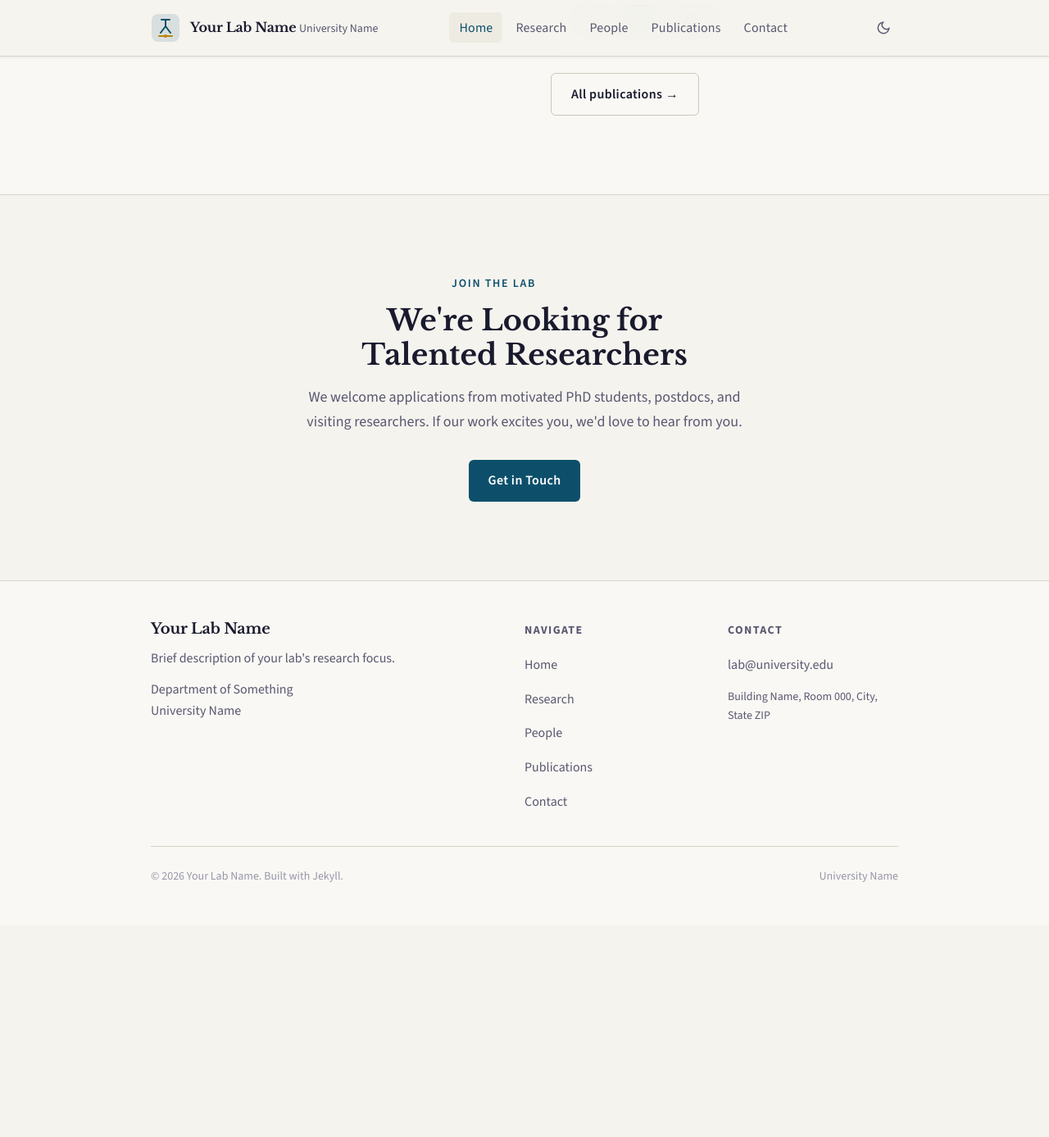
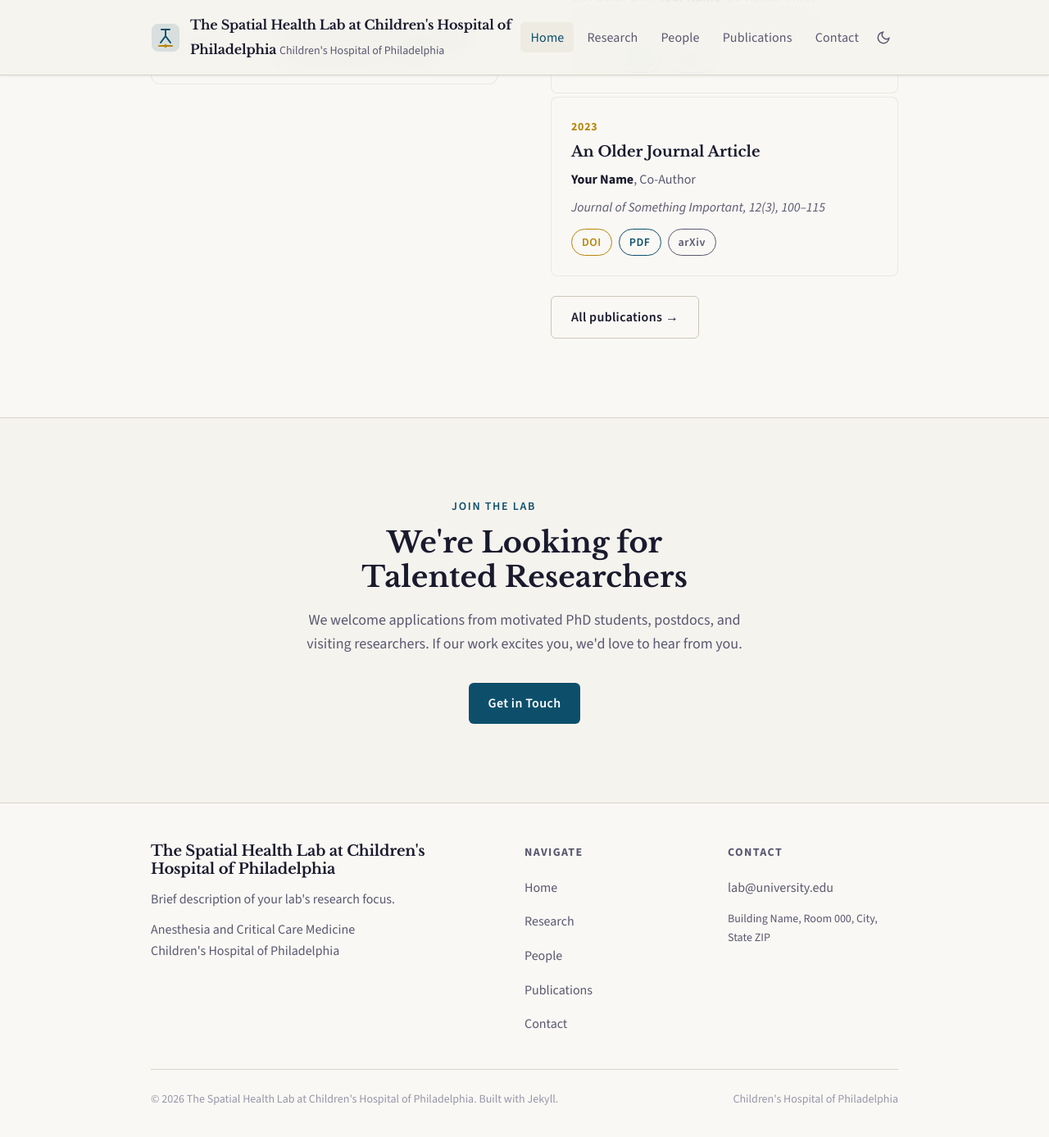
Before and after one commit to chop-shl/chop-shl.github.io, a Jekyll site: the page built from index.md, in a window 1280 px wide and 1400 px high, scrolled down 2526 px. Shown: the top 1387 px of the window at 82% size. Built offline with Jekyll 4.4.1, drawn with Linux system fonts in a browser that asks for light colours; before the commit the page ends 3654 px from its top, so only the background shows below that; some of the changed text lies outside the part shown.

Commit message:
Update _config.yml

```diff
--- a/_config.yml
+++ b/_config.yml
@@ -7,11 +7,11 @@
 baseurl: ""  # leave empty for username.github.io; use "/repo-name" for project pages
 
 # Lab Identity
-lab_name: "Your Lab Name"
-lab_tagline: "Advancing science through rigorous inquiry."
-institution: "University Name"
-department: "Department of Something"
-pi_name: "Professor Name"
+lab_name: "The Spatial Health Lab at Children's Hospital of Philadelphia"
+lab_tagline: "Synthesizing Space & Place to Improve Healthcare"
+institution: "Children's Hospital of Philadelphia"
+department: "Anesthesia and Critical Care Medicine"
+pi_name: "Jonathan Tan, MD MPH MBI FASA"
 pi_email: "pi@university.edu"
 lab_email: "lab@university.edu"
 lab_address: "Building Name, Room 000, City, State ZIP"
```
